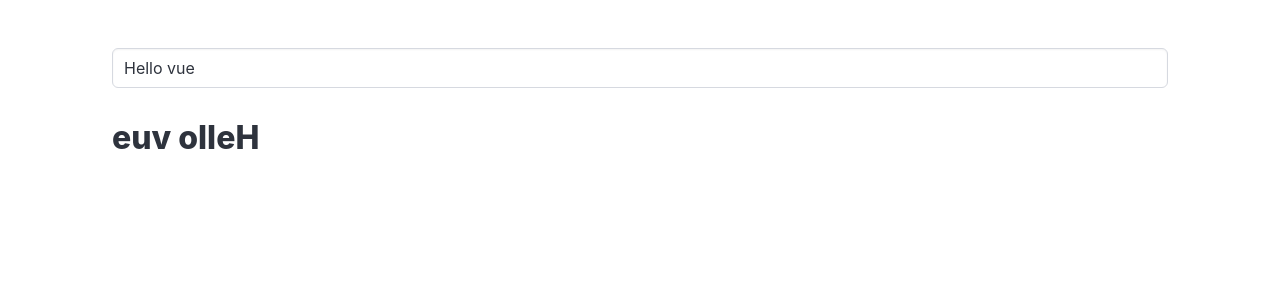
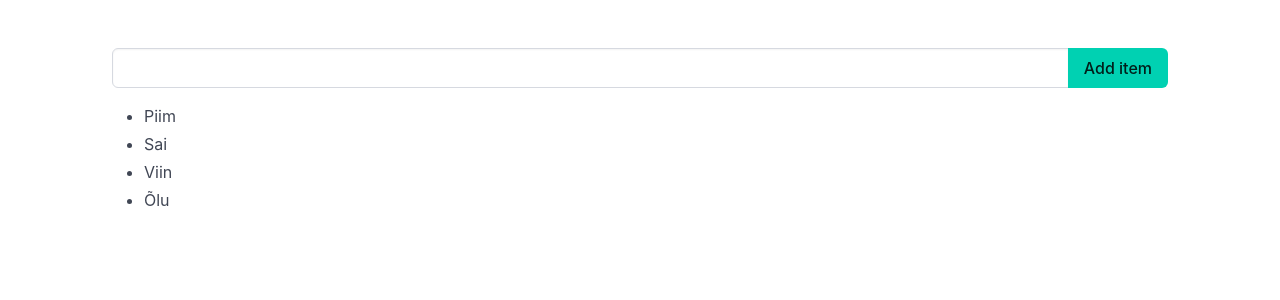
Before and after one commit to Leatpt/kta23learnvue, a Vue app: page / in a window 1280 px wide. Shown: the top 300 px of the page. Built offline with nearby package versions, Linux system fonts and the light colour scheme; the HTML template or start-up script is replaced by a standard one.

Commit message:
Simple Item list

```diff
--- a/src/App.vue
+++ b/src/App.vue
@@ -1,16 +1,35 @@
 <script setup>
 import { ref } from "vue";
-let message = ref('Hello vue');
+let message = ref('');
+let items = ref(['Piim', 'Sai', 'Viin', 'Õlu']);
+
+function addItem() {
+  if(message.value.trim() !== ''){
+    items.value.push(message.value.trim());
+  }
+  message.value = '';
+}
 
 </script>
 
 <template>
   <div class="container content section">
-    <input class="input" type="text" v-model="message">
-    <h1>{{ message.split('').reverse().join('') }}</h1>
+    <div class="field has-addons">
+      <div class="control is-expanded">
+        <input class="input" type="text" v-model="message" @keydown.enter="addItem">
+      </div>
+      <div class="control">
+        <button class="button is-primary" @click="addItem">
+          Add item
+        </button>
+      </div>
+    </div>
+
+    <ul>
+      <li v-for="item in items">{{ item }}</li>
+    </ul>
+
   </div>
 </template>
 
-<style scoped>
-
-</style>
+<style scoped></style>
```
